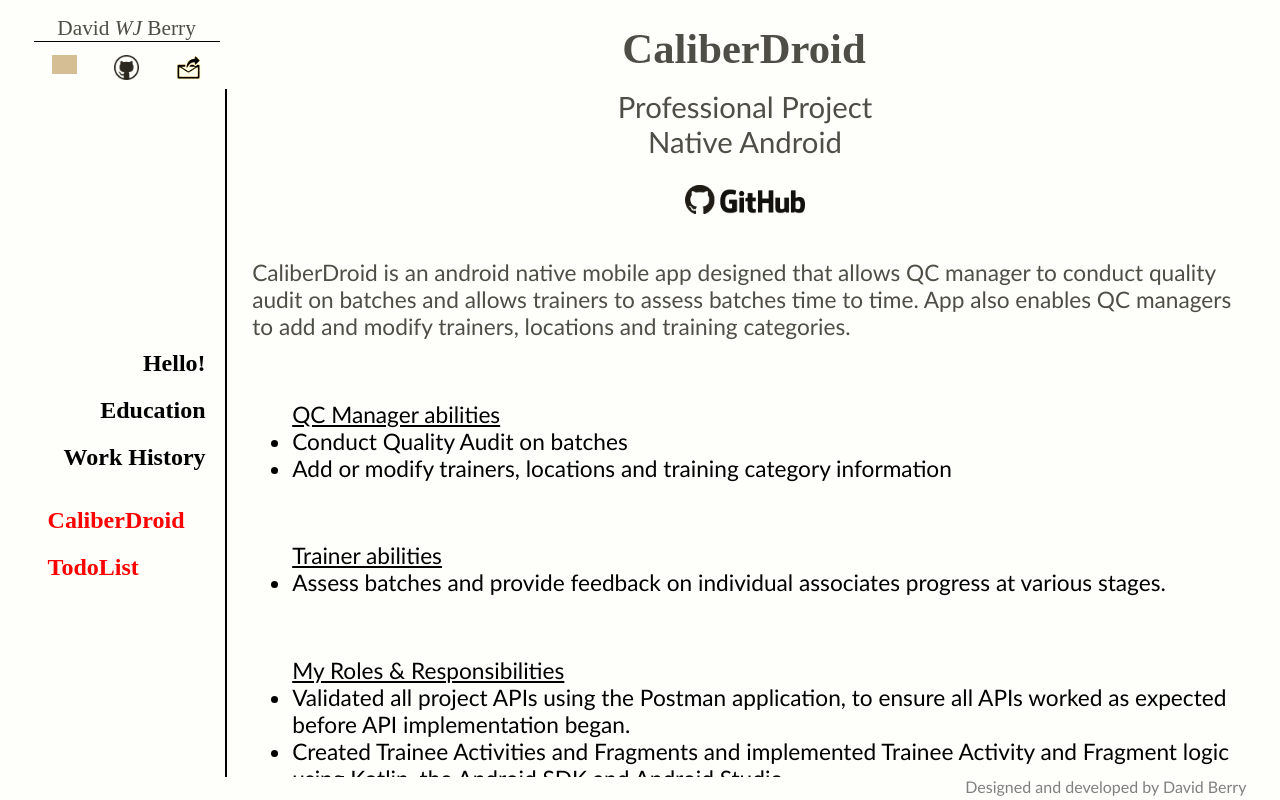
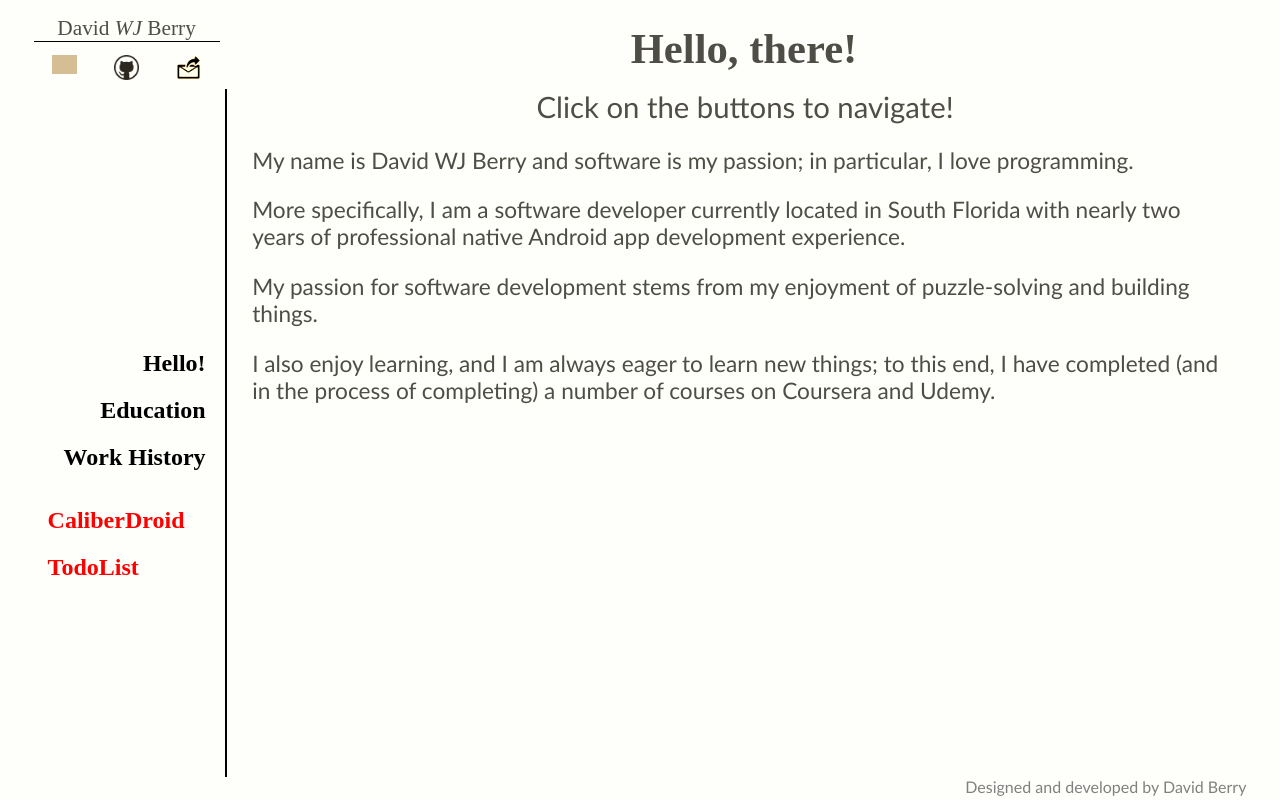
Before and after one commit to DBerry07/DBerry07.github.io, a React (Vite) app: page / in a window 1280 px wide. Built offline with nearby package versions, Linux system fonts and the light colour scheme; grey boxes are pictures that could not be loaded; a web font is replaced by a local one.

Commit message:
converted hello

```diff
--- a/src/App.jsx
+++ b/src/App.jsx
@@ -70,7 +70,7 @@ function App() {
         <NamePanel />
         <ButtonMenu panel={panel} onSelect={handleSelect} />
         <CSSTransition in={isEnter} timeout={5000} appear={true} classNames="entry-animate">
-          <Entry content={Caliber} />
+          <Entry content={content} />
           {/* <Entry
             title={<Title title={content.title} />}
             techs={<Techs techs={content.techs} />}
--- a/src/data/constants/screens.js
+++ b/src/data/constants/screens.js
@@ -2,8 +2,23 @@ import { LINKS } from "./links.js";
 import { locations } from "./filelocs.js";
 import { getText } from "./fetching.js";
 import TabContent from "./TabContent.js";
+import Title from "../../components/entry/Title.jsx";
+import Subheading from "../../components/entry/Subheading.jsx";
+import EntryBox from "../../components/entry/EntryBox.jsx";
+import EntryBody from "../../components/entry/EntryBody.jsx";
+import Body from "../../components/entry/Body.jsx";
 
-export const Hello = new TabContent(
+export const Hello = [
+  Title({title:"Hello, there!"}),
+  EntryBox({items:[
+    Subheading({subheading: ["Click on the buttons to navigate!"]}),
+    EntryBody({items:[
+      Body({body: await getText(locations.HelloBody),}),
+  ]}),
+]}),
+]
+
+export const Helloo = new TabContent(
   "Hello, there!", //title
   ["Click on the buttons to navigate!"], //subheading
   await getText(locations.HelloBody) // "await" here is very important! Page won't work without it!
--- a/src/data/constants/screens_projects.js
+++ b/src/data/constants/screens_projects.js
@@ -188,7 +188,7 @@ export const Maui = new TabContent(
   ["C# (C-sharp)", ".NET Maui", "Visual Studio 2022"] //techs
 );
 
-export const CaliberDroid = new TabContent(
+export const Caliber = new TabContent(
   "CaliberDroid", //title
   ["Native Android App", "Professional Project"],
   await getText(locations.CaliberText), //body
@@ -198,7 +198,7 @@ export const CaliberDroid = new TabContent(
   ["Kotlin", "Views UI Framework", "Retrofit", "Android Studio", "Postman"]
 );
 
-export const Caliber = [
+export const CaliberDroid = [
   Title({ title: "CaliberDroid"}),
   EntryBox({items:[
     Subheading({subheading: ["Professional Project", "Native Android"]}),
```
